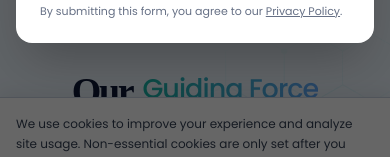
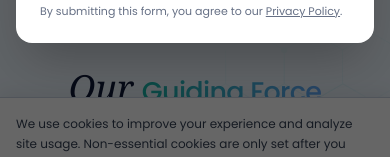
Before and after one commit to vasudevyadav/Insights-Opinion, a Next.js app: page /our-teams in a window 390 px wide. Shown: the part 608-765 px from the top of the page. Built offline with nearby package versions, Linux system fonts and the light colour scheme; no server answers.

Commit message:
new chnaegds add

```diff
--- a/app/components/our-team/team-members.tsx
+++ b/app/components/our-team/team-members.tsx
@@ -34,11 +34,11 @@ export default function TeamMembers({ members }: TeamMembersProps) {
           </p>
         </div>
 
-        <h3 className="mt-7 flex items-center justify-center gap-1 whitespace-nowrap text-center sm:mt-8 sm:gap-2">
-          <span className="inline-block translate-y-0.5 text-[38px] font-semibold leading-none tracking-[-0.06em] text-[#101938] [font-family:'Snell_Roundhand','Brush_Script_MT','Segoe_Script',cursive] sm:text-[46px] lg:text-[52px]">
+        <h3 className="mt-7 flex items-baseline justify-center gap-2 whitespace-nowrap text-center sm:mt-8 sm:gap-3">
+          <span className="inline-block text-[36px] font-medium italic leading-none tracking-normal text-[#101938] [font-family:Georgia,'Times_New_Roman',serif] sm:text-[44px] lg:text-[50px]">
             Our
           </span>
-          <span className=" ml-1.5 quality-gradient-text text-[27px] font-medium leading-none tracking-[-0.035em] sm:text-[36px] lg:text-[44px] ">
+          <span className="quality-gradient-text text-[27px] font-medium leading-none tracking-[-0.025em] sm:text-[36px] lg:text-[44px]">
             Guiding Force
           </span>
         </h3>
--- a/app/components/quality-standard/quality-affiliations.tsx
+++ b/app/components/quality-standard/quality-affiliations.tsx
@@ -11,7 +11,7 @@ const affiliationPoints = [
     },
     {
         title: "Third-Party Certifications",
-        desc: "Our certifications from recognised third-party bodies validate our methods and processes, giving clients the confidence that their research meets international benchmarks.",
+        desc: "Our ISO 9001, ISO 20252, and ISO 27001 certifications validate our quality management, market research, and information security processes against international benchmarks.",
     },
     {
         title: "Client Partnerships",
```
